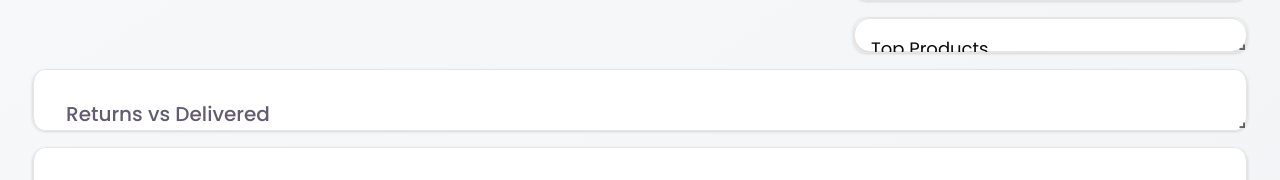
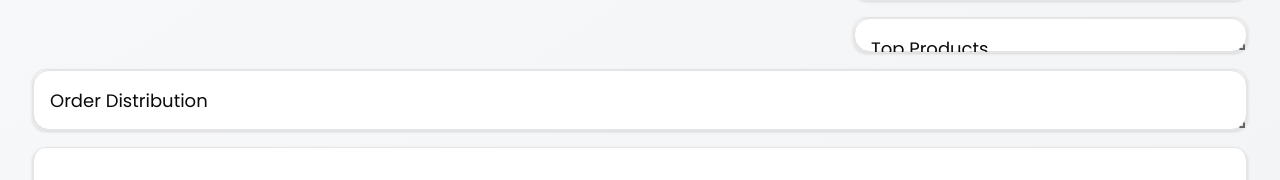
Before and after one commit to sourav0809/trackify-sales-dashboard, a Next.js app: page / in a window 1280 px wide. Shown: the part 587-767 px from the top of the page. Built offline with nearby package versions, Linux system fonts and the light colour scheme.

Commit message:
fea: add order distribution data and improve chart component

```diff
--- a/components/charts/OrderStatusDistributionChart.tsx
+++ b/components/charts/OrderStatusDistributionChart.tsx
@@ -1,3 +1,4 @@
+import { orderDistributionData } from "@/constants/chartData.const";
 import React from "react";
 import {
   BarChart,
@@ -9,50 +10,100 @@ import {
   ResponsiveContainer,
   Legend,
 } from "recharts";
-interface CategoryData {
-  category: string;
-  delivered: number;
-  returned: number;
-  cancelled: number;
-  pending: number;
-}
-const dummyData: CategoryData[] = [
-  {
-    category: "Dresses",
-    delivered: 500,
-    returned: 300,
-    cancelled: 200,
-    pending: 150,
-  },
-  {
-    category: "T-Shirts",
-    delivered: 450,
-    returned: 250,
-    cancelled: 180,
-    pending: 100,
-  },
-  {
-    category: "Jeans",
-    delivered: 400,
-    returned: 230,
-    cancelled: 160,
-    pending: 90,
-  },
-  {
-    category: "Accessories",
-    delivered: 350,
-    returned: 200,
-    cancelled: 130,
-    pending: 80,
-  },
-  {
-    category: "Shoes",
-    delivered: 300,
-    returned: 180,
-    cancelled: 120,
-    pending: 70,
-  },
-];
+import { motion } from "framer-motion";
+
+const OrderStatusDistributionChart = () => {
+  return (
+    <motion.div
+      className="bg-card rounded-2xl p-4 shadow-sm border border-border w-full h-full flex flex-col"
+      initial={{ opacity: 0, y: 20 }}
+      animate={{ opacity: 1, y: 0 }}
+      transition={{ duration: 0.5 }}
+    >
+      {/* Title */}
+      <motion.div
+        className="pb-6 flex items-center h-[4rem]"
+        initial={{ opacity: 0 }}
+        animate={{ opacity: 1 }}
+        transition={{ delay: 0.2 }}
+      >
+        <h2 className="text-lg primary-heading">Order Distribution</h2>
+      </motion.div>
+
+      {/* Chart + Legend container */}
+      <div className="flex flex-col h-[calc(100%-4rem)]">
+        {/* Chart */}
+        <motion.div
+          className="h-full"
+          initial={{ opacity: 0, scale: 0.95 }}
+          animate={{ opacity: 1, scale: 1 }}
+          transition={{ delay: 0.3 }}
+        >
+          <ResponsiveContainer width="100%" height="100%">
+            <BarChart
+              data={orderDistributionData}
+              margin={{
+                top: 20,
+                right: 30,
+                left: 20,
+                bottom: 20,
+              }}
+            >
+              <CartesianGrid strokeDasharray="3 3" stroke="#e2e8f0" />
+              <XAxis
+                dataKey="category"
+                tick={{ fill: "#64748b", fontSize: 12 }}
+                axisLine={{ stroke: "#e2e8f0" }}
+              />
+              <YAxis
+                tick={{ fill: "#64748b", fontSize: 12 }}
+                axisLine={{ stroke: "#e2e8f0" }}
+                tickFormatter={(value) => value.toLocaleString()}
+              />
+              <Tooltip
+                content={<CustomTooltip />}
+                cursor={{ fill: "transparent" }}
+              />
+              <Legend content={<CustomLegend />} />
+
+              {/* Added Bars for all 4 categories */}
+              <Bar
+                dataKey="delivered"
+                stackId="a"
+                fill="#3b82f6"
+                radius={[4, 4, 0, 0]}
+                name="delivered"
+              />
+              <Bar
+                dataKey="returned"
+                stackId="a"
+                fill="#f43f5e"
+                radius={[4, 4, 0, 0]}
+                name="returned"
+              />
+              <Bar
+                dataKey="cancelled"
+                stackId="a"
+                fill="#f97316"
+                radius={[4, 4, 0, 0]}
+                name="cancelled"
+              />
+              <Bar
+                dataKey="pending"
+                stackId="a"
+                fill="#facc15"
+                radius={[4, 4, 0, 0]}
+                name="pending"
+              />
+            </BarChart>
+          </ResponsiveContainer>
+        </motion.div>
+      </div>
+    </motion.div>
+  );
+};
+
+export default OrderStatusDistributionChart;
 
 const CustomTooltip = ({
   active,
@@ -124,7 +175,7 @@ const CustomLegend = ({
   if (!payload) return null;
 
   return (
-    <div className="flex items-center justify-center gap-4 mt-4 pb-4 flex-wrap">
+    <div className="flex items-center justify-center gap-4 mt-8 flex-wrap">
       {payload.map((entry, index) => (
         <div key={index} className="flex items-center gap-2">
           <div
@@ -139,76 +190,3 @@ const CustomLegend = ({
     </div>
   );
 };
-
-const OrderStatusDistributionChart = () => {
-  return (
-    <div className="bg-card rounded-2xl p-4 sm:p-6 lg:p-8 shadow-sm border border-border w-full h-full">
-      <h2 className="text-xl font-medium text-[#625b71] mb-8">
-        Returns vs Delivered
-      </h2>
-
-      <div className="h-[300px] sm:h-[400px] lg:h-[500px] w-full">
-        <ResponsiveContainer width="100%" height="100%">
-          <BarChart
-            data={dummyData}
-            margin={{
-              top: 20,
-              right: 30,
-              left: 20,
-              bottom: 20,
-            }}
-          >
-            <CartesianGrid strokeDasharray="3 3" stroke="#e2e8f0" />
-            <XAxis
-              dataKey="category"
-              tick={{ fill: "#64748b", fontSize: 12 }}
-              axisLine={{ stroke: "#e2e8f0" }}
-            />
-            <YAxis
-              tick={{ fill: "#64748b", fontSize: 12 }}
-              axisLine={{ stroke: "#e2e8f0" }}
-              tickFormatter={(value) => value.toLocaleString()}
-            />
-            <Tooltip
-              content={<CustomTooltip />}
-              cursor={{ fill: "transparent" }}
-            />
-            <Legend content={<CustomLegend />} />
-
-            {/* Added Bars for all 4 categories */}
-            <Bar
-              dataKey="delivered"
-              stackId="a"
-              fill="#3b82f6"
-              radius={[4, 4, 0, 0]}
-              name="delivered"
-            />
-            <Bar
-              dataKey="returned"
-              stackId="a"
-              fill="#f43f5e"
-              radius={[4, 4, 0, 0]}
-              name="returned"
-            />
-            <Bar
-              dataKey="cancelled"
-              stackId="a"
-              fill="#f97316"
-              radius={[4, 4, 0, 0]}
-              name="cancelled"
-            />
-            <Bar
-              dataKey="pending"
-              stackId="a"
-              fill="#facc15"
-              radius={[4, 4, 0, 0]}
-              name="pending"
-            />
-          </BarChart>
-        </ResponsiveContainer>
-      </div>
-    </div>
-  );
-};
-
-export default OrderStatusDistributionChart;
--- a/constants/chartData.const.ts
+++ b/constants/chartData.const.ts
@@ -493,3 +493,48 @@ export const topProducts: TopProducts[] = [
     color: "#fbbf24",
   },
 ];
+
+interface OrderDistributionData {
+  category: string;
+  delivered: number;
+  returned: number;
+  cancelled: number;
+  pending: number;
+}
+export const orderDistributionData: OrderDistributionData[] = [
+  {
+    category: "Dresses",
+    delivered: 500,
+    returned: 300,
+    cancelled: 200,
+    pending: 150,
+  },
+  {
+    category: "T-Shirts",
+    delivered: 450,
+    returned: 250,
+    cancelled: 180,
+    pending: 100,
+  },
+  {
+    category: "Jeans",
+    delivered: 400,
+    returned: 230,
+    cancelled: 160,
+    pending: 90,
+  },
+  {
+    category: "Accessories",
+    delivered: 350,
+    returned: 200,
+    cancelled: 130,
+    pending: 80,
+  },
+  {
+    category: "Shoes",
+    delivered: 300,
+    returned: 180,
+    cancelled: 120,
+    pending: 70,
+  },
+];
```
